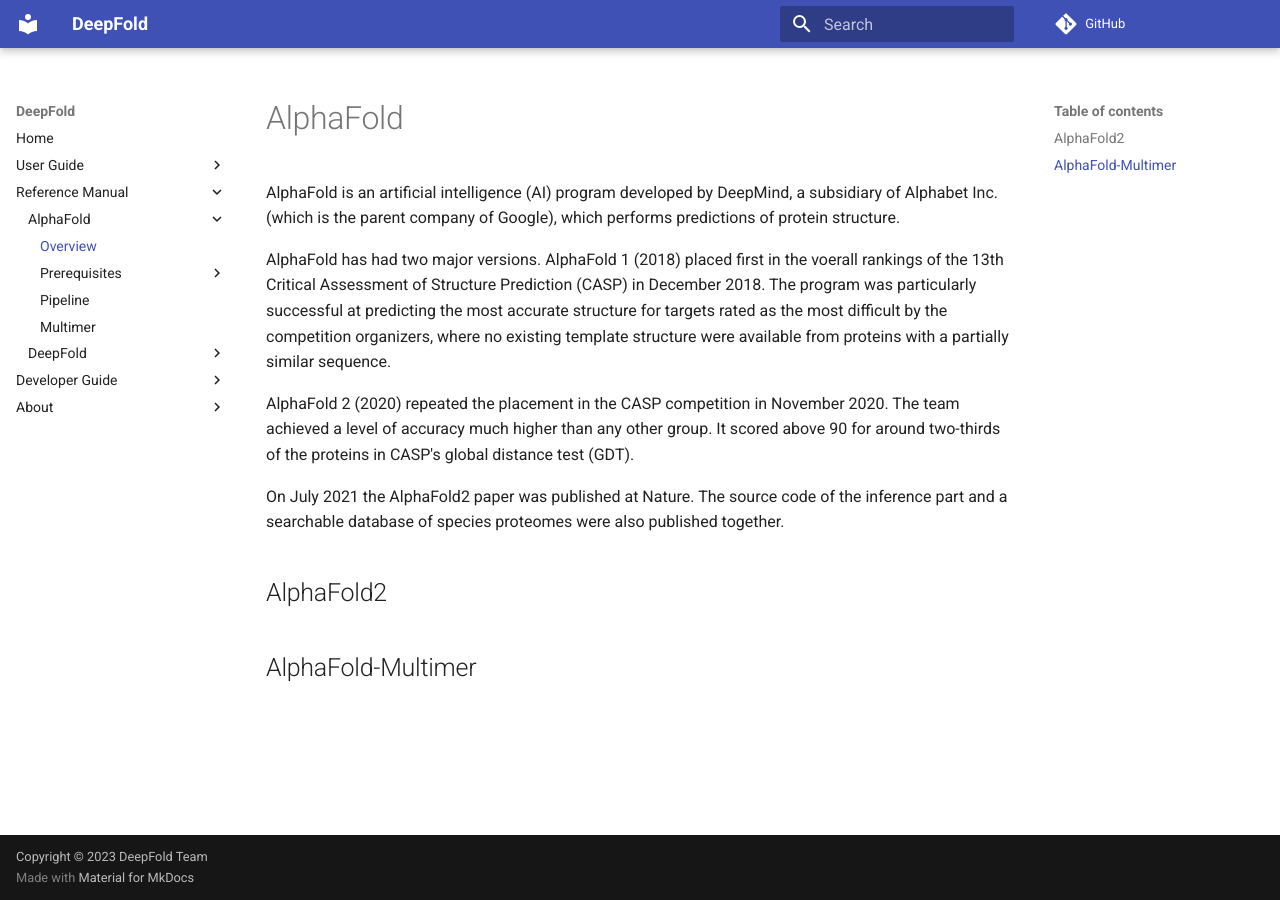
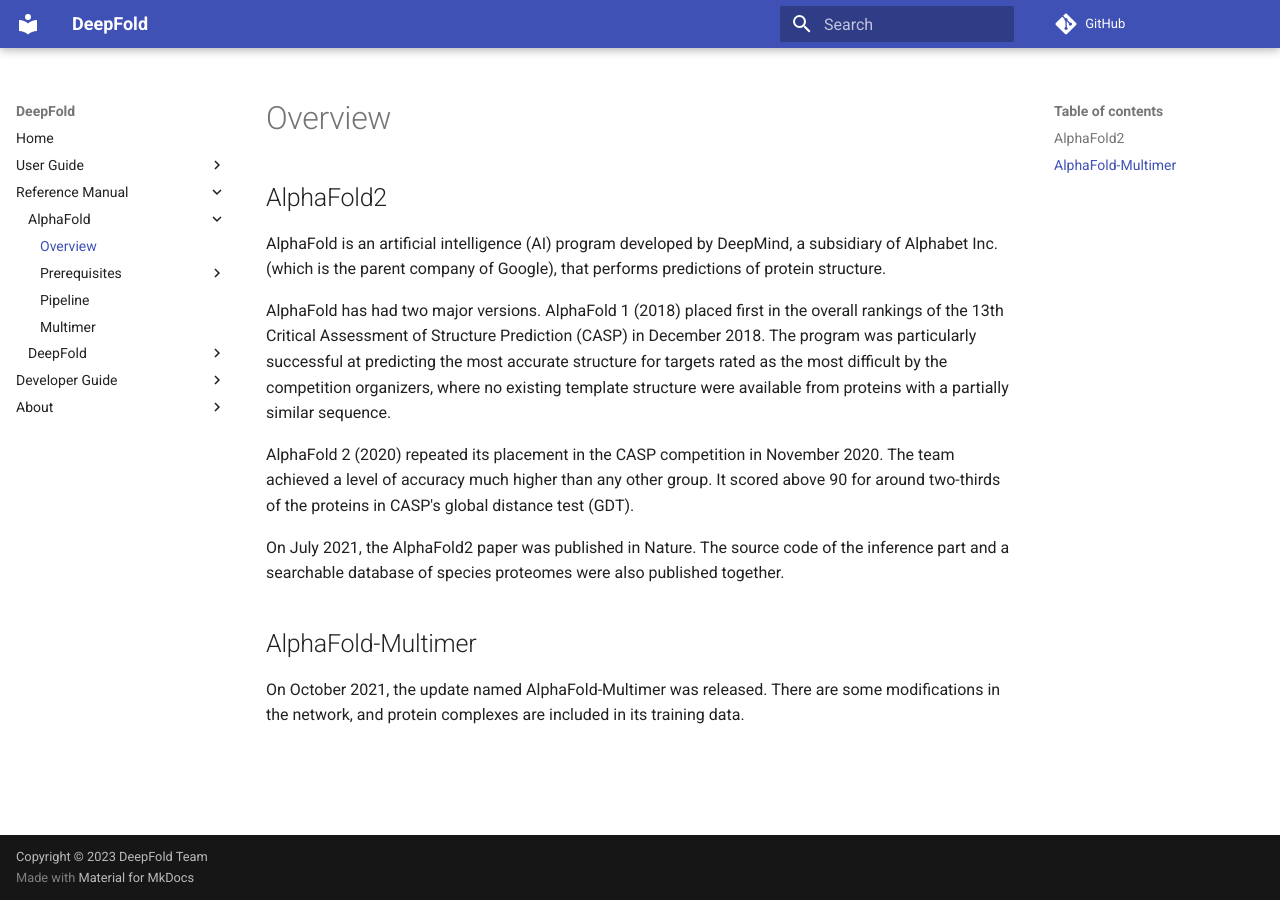
Before and after one commit to iitp-ppi/DeepFoldPublic, an MkDocs documentation site: the page built from docs/reference-manual/alphafold/overview.md, in a window 1280 px wide. Built offline with MkDocs 1.6.1 and Material for MkDocs 9.7.7, drawn with Linux system fonts in a browser that asks for light colours; comment, search, counter and statistics services are not loaded.

Commit message:
Update docs

```diff
--- a/docs/reference-manual/alphafold/overview.md
+++ b/docs/reference-manual/alphafold/overview.md
@@ -1,16 +1,18 @@
-# AlphaFold
+# Overview
 
-AlphaFold is an artificial intelligence (AI) program developed by DeepMind, a subsidiary of Alphabet Inc. (which is the parent company of Google), which performs predictions of protein structure.
+## AlphaFold2
 
-AlphaFold has had two major versions. AlphaFold 1 (2018) placed first in the voerall rankings of the 13th Critical Assessment of Structure Prediction (CASP) in December 2018.
+AlphaFold is an artificial intelligence (AI) program developed by DeepMind, a subsidiary of Alphabet Inc. (which is the parent company of Google), that performs predictions of protein structure.
+
+AlphaFold has had two major versions. AlphaFold 1 (2018) placed first in the overall rankings of the 13th Critical Assessment of Structure Prediction (CASP) in December 2018.
 The program was particularly successful at predicting the most accurate structure for targets rated as the most difficult by the competition organizers, where no existing template structure were available from proteins with a partially similar sequence.
 
-AlphaFold 2 (2020) repeated the placement in the CASP competition in November 2020.
+AlphaFold 2 (2020) repeated its placement in the CASP competition in November 2020.
 The team achieved a level of accuracy much higher than any other group.
 It scored above 90 for around two-thirds of the proteins in CASP's global distance test (GDT).
 
-On July 2021 the AlphaFold2 paper was published at Nature. The source code of the inference part and a searchable database of species proteomes were also published together.
-
-## AlphaFold2
+On July 2021, the AlphaFold2 paper was published in Nature. The source code of the inference part and a searchable database of species proteomes were also published together.
 
 ## AlphaFold-Multimer
+
+On October 2021, the update named AlphaFold-Multimer was released. There are some modifications in the network, and protein complexes are included in its training data.
```
Also changed, not shown: docs/reference-manual/alphafold/multimer.md (+4 -0 lines).
